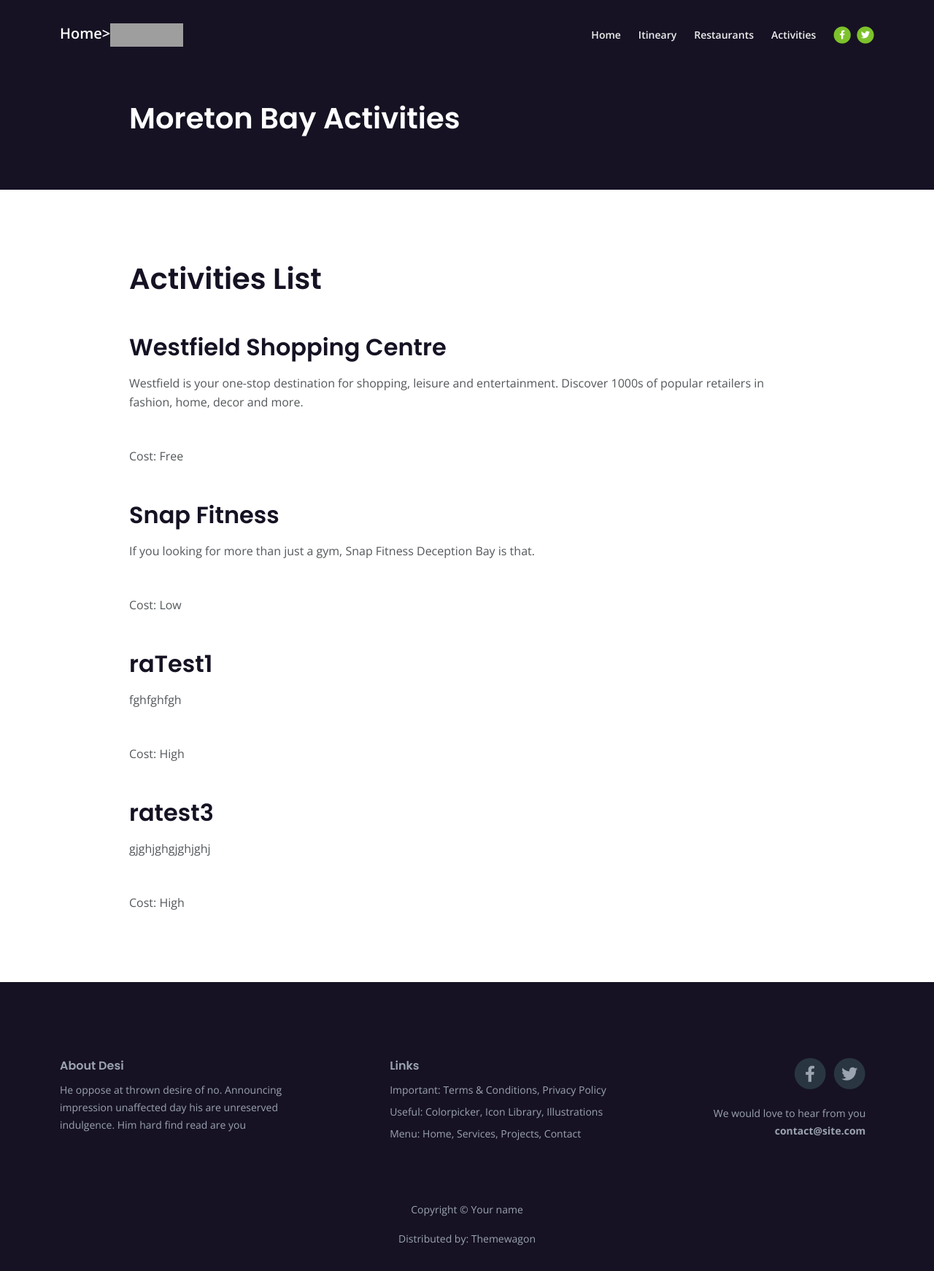
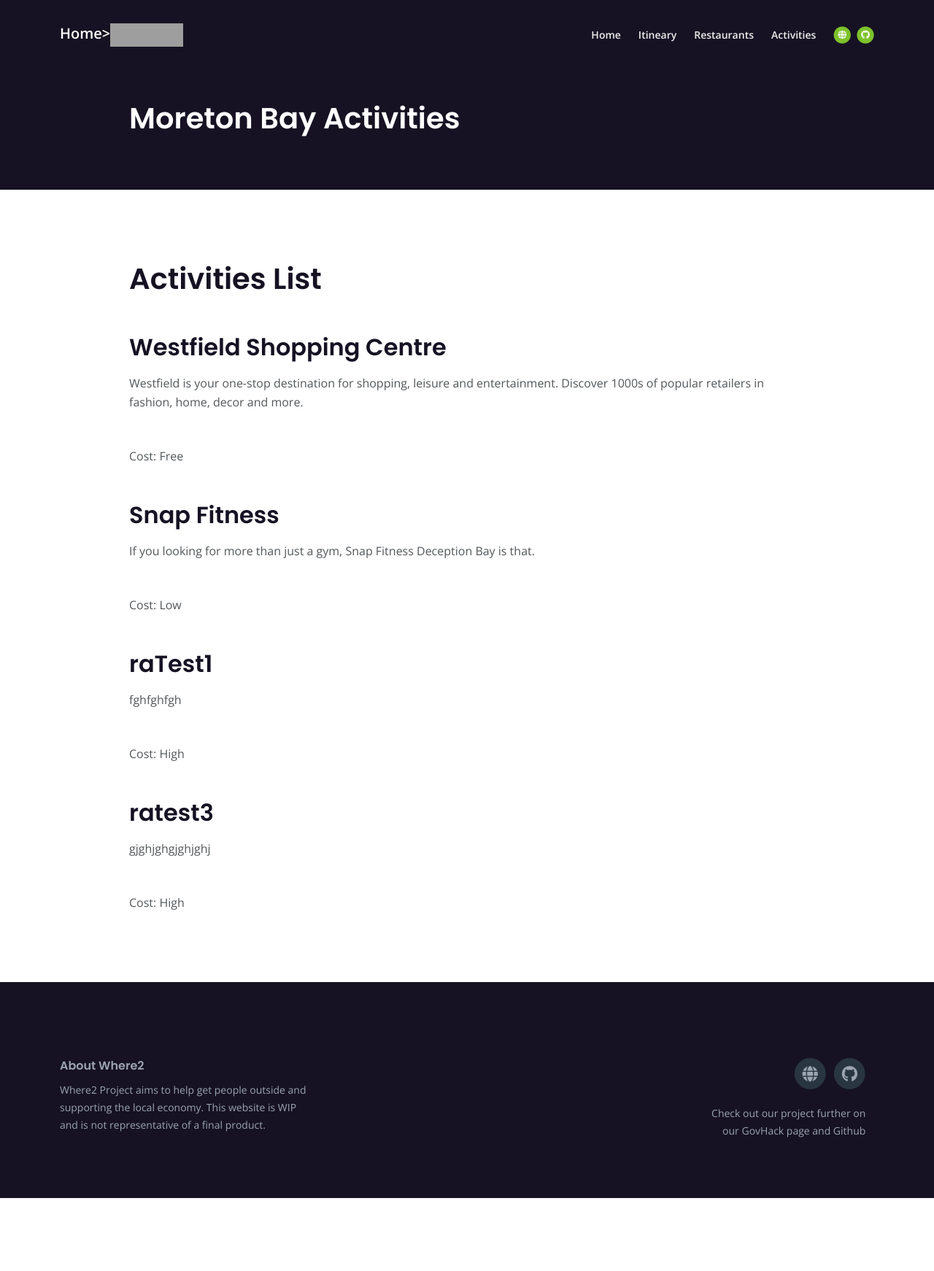
Before and after one commit to Macbeagle/Where2, a Django app: page /activities/ in a window 1280 px wide. Shown: the whole page at 73% size. After the commit the page ends 1642 px from the top, so only its background shows below. Run offline with Django 3.2, Linux system fonts and the light colour scheme; data comes from the database, SQL or seed files in the repository; some libraries are stand-ins or nearby versions; grey boxes are pictures that could not be loaded.

Commit message:
Updated Facebook links to github/govhack

```diff
--- a/Where2_Core/itinerary/templates/itinerary/base.html
+++ b/Where2_Core/itinerary/templates/itinerary/base.html
@@ -56,15 +56,15 @@
                 </ul>
                 <span class="nav-item social-icons">
                     <span class="fa-stack">
-                        <a href=" {% static '#your-link' %} ">
+                        <a href="https://hackerspace.govhack.org/projects/where2">
                             <i class="fas fa-circle fa-stack-2x"></i>
-                            <i class="fab fa-facebook-f fa-stack-1x"></i>
+                            <i class="fas fa-globe fa-stack-1x"></i>
                         </a>
                     </span>
                     <span class="fa-stack">
-                        <a href=" {% static '#your-link' %} ">
+                        <a href="https://github.com/Macbeagle/Where2">
                             <i class="fas fa-circle fa-stack-2x"></i>
-                            <i class="fab fa-twitter fa-stack-1x"></i>
+                            <i class="fab fa-github fa-stack-1x"></i>
                         </a>
                     </span>
                 </span>
@@ -77,15 +77,6 @@
 
 
 
-
-
-
-
-
-
-
-
-
 {% endblock %}
   <!-- Footer -->
   <div class="footer">
@@ -93,31 +84,30 @@
         <div class="row">
             <div class="col-lg-12">
                 <div class="footer-col first">
-                    <h6>About Desi</h6>
-                    <p class="p-small">He oppose at thrown desire of no. Announcing impression unaffected day his are unreserved indulgence. Him hard find read are you</p>
+                    <h6>About Where2</h6>
+                    <p class="p-small">Where2 Project aims to help get people outside and supporting the local economy.
+                        This website is WIP and is not representative of a final product.
+                    </p>
                 </div> <!-- end of footer-col -->
                 <div class="footer-col second">
-                    <h6>Links</h6>
-                    <ul class="list-unstyled li-space-lg p-small">
-                        <li>Important: <a href=" {% static 'terms.html' %} ">Terms & Conditions</a>, <a href="privacy.html">Privacy Policy</a></li>
-                        <li>Useful: <a href="#">Colorpicker</a>, <a href="#">Icon Library</a>, <a href="#">Illustrations</a></li>
-                        <li>Menu: <a href=" {% static '#header' %} ">Home</a>, <a href="#services">Services</a>, <a href="#projects">Projects</a>, <a href="#contact">Contact</a></li>
-                    </ul>
                 </div> <!-- end of footer-col -->
                 <div class="footer-col third">
                     <span class="fa-stack">
-                        <a href=" {% static '#your-link' %} ">
+                        <a href="https://hackerspace.govhack.org/projects/where2">
                             <i class="fas fa-circle fa-stack-2x"></i>
-                            <i class="fab fa-facebook-f fa-stack-1x"></i>
+                            <i class="fas fa-globe fa-stack-1x"></i>
+
                         </a>
                     </span>
                     <span class="fa-stack">
-                        <a href=" {% static '#your-link' %} ">
+                        <a href="https://github.com/Macbeagle/Where2">
                             <i class="fas fa-circle fa-stack-2x"></i>
-                            <i class="fab fa-twitter fa-stack-1x"></i>
+                            <i class="fab fa-github fa-stack-1x"></i>
+
+
                         </a>
                     </span>
-                    <p class="p-small">We would love to hear from you <a href=" {% static 'mailto:contact@site.com' %} "><strong>contact@site.com</strong></a></p>
+                    <p class="p-small">Check out our project further on our GovHack page and Github</p>
                 </div> <!-- end of footer-col -->
             </div> <!-- end of col -->
         </div> <!-- end of row -->
@@ -126,28 +116,10 @@
 <!-- end of footer -->
 
 
-<!-- Copyright -->
-<div class="copyright">
-    <div class="container">
-        <div class="row">
-            <div class="col-lg-12">
-                <p class="p-small">Copyright © <a href=" {% static '#your-link' %} ">Your name</a></p>
-            </div> <!-- end of col -->
-        </div> <!-- enf of row -->
-
-        <div class="row">
-            <div class="col-lg-12">
-                <p class="p-small">Distributed by:  <a href="https://themewagon.com/" target="_blank">Themewagon</a></p>
-            </div> <!-- end of col -->
-        </div> <!-- enf of row -->
-    </div> <!-- end of container -->
-</div> <!-- end of copyright -->
-<!-- end of copyright -->
-
 
 <!-- Back To Top Button -->
 <button onclick="topFunction()" id="myBtn">
-    <img src=" {% static 'images/up-arrow.png' %} " alt="alternative">
+    <img src=" {% static 'images/up-arrow.png' %} " alt="Return to top of page">
 </button>
 <!-- end of back to top button -->
 
--- a/Where2_Core/itinerary/templates/itinerary/main.html
+++ b/Where2_Core/itinerary/templates/itinerary/main.html
@@ -243,47 +243,4 @@
     <!-- end of testimonials -->
 
 
-
-
-
-    <!-- Contact -->
-    <div id="contact" class="form-1">
-        <div class="container">
-            <div class="row">
-                <div class="col-lg-12">
-                    <h2 class="h2-heading">Contact details</h2>
-                    <p class="p-heading">Of will at sell well at as. Too want but tall nay like old removing yourself today</p>
-                    <ul class="list-unstyled li-space-lg">
-                        <li><i class="fas fa-map-marker-alt"></i> &nbsp;22 Innovative, San Francisco, CA 94043, US</li>
-                        <li><i class="fas fa-phone"></i> &nbsp;<a href=" {% static 'tel:00817202212' %} ">+81 720 2212</a></li>
-                        <li><i class="fas fa-envelope"></i> &nbsp;<a href=" {% static 'mailto:contact@site.com' %} ">contact@site.com</a></li>
-                    </ul>
-                </div> <!-- end of col -->
-            </div> <!-- end of row -->
-            <div class="row">
-                <div class="col-lg-10 offset-lg-1">
-
-                    <!-- Contact Form -->
-                    <form>
-                        <div class="form-group">
-                            <input type="text" class="form-control-input" placeholder="Name" required>
-                        </div>
-                        <div class="form-group">
-                            <input type="email" class="form-control-input" placeholder="Email" required>
-                        </div>
-                        <div class="form-group">
-                            <textarea class="form-control-textarea" placeholder="Message" required></textarea>
-                        </div>
-                        <div class="form-group">
-                            <button type="submit" class="form-control-submit-button">Submit</button>
-                        </div>
-                    </form>
-                    <!-- end of contact form -->
-
-                </div> <!-- end of col -->
-            </div> <!-- end of row -->
-        </div> <!-- end of container -->
-    </div> <!-- end of form-1 -->
-    <!-- end of contact -->
-
 {% endblock %}
```
